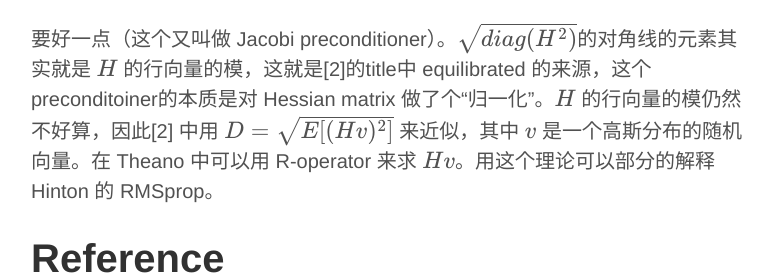
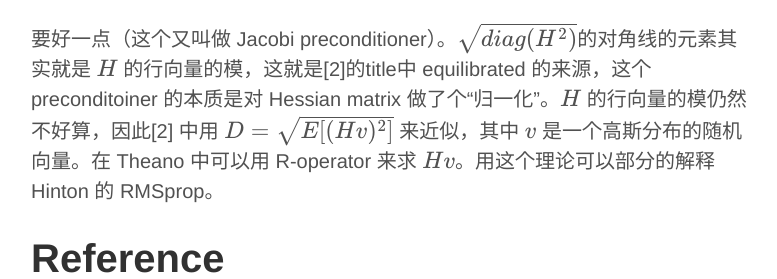
Before and after one commit to bjsc/cswhjiang.github.io, a Jekyll site: the page built from _posts/2015-09-10-escape-from-saddle-points.md, in a window 1280 px wide and 900 px high, scrolled down 2650 px. Shown: the part 202-481 px from the top of the window, without its empty margins (249-1026 px from the left). Built offline with Jekyll 4.4.1, drawn with Linux system fonts in a browser that asks for light colours; formulas are drawn with MathJax 3; comment, search, counter and statistics services are not loaded.

```diff
--- a/_posts/2015-09-10-escape-from-saddle-points.md
+++ b/_posts/2015-09-10-escape-from-saddle-points.md
@@ -38,7 +38,7 @@ $$D = diag(|H|^{-1}) \approx \sqrt{diag(H^2)}$$
 
  $$D = diag(|H|^{-1}) \approx \sqrt{diag(H)^2} = |diag(H)|$$
 
-要好一点（这个又叫做 Jacobi preconditioner）。$$\sqrt{diag(H^2)}$$的对角线的元素其实就是 $$H$$ 的行向量的模，这就是[2]的title中 equilibrated 的来源，这个preconditoiner的本质是对 Hessian matrix 做了个“归一化”。$$H$$ 的行向量的模仍然不好算，因此[2] 中用 $$D = \sqrt{E[(Hv)^2]} $$ 来近似，其中 $$v$$ 是一个高斯分布的随机向量。在 Theano 中可以用 R-operator 来求 $$Hv$$。用这个理论可以部分的解释 Hinton 的 RMSprop。
+要好一点（这个又叫做 Jacobi preconditioner）。$$\sqrt{diag(H^2)}$$的对角线的元素其实就是 $$H$$ 的行向量的模，这就是[2]的title中 equilibrated 的来源，这个preconditoiner 的本质是对 Hessian matrix 做了个“归一化”。$$H$$ 的行向量的模仍然不好算，因此[2] 中用 $$D = \sqrt{E[(Hv)^2]} $$ 来近似，其中 $$v$$ 是一个高斯分布的随机向量。在 Theano 中可以用 R-operator 来求 $$Hv$$。用这个理论可以部分的解释 Hinton 的 RMSprop。
 
 
 
```
